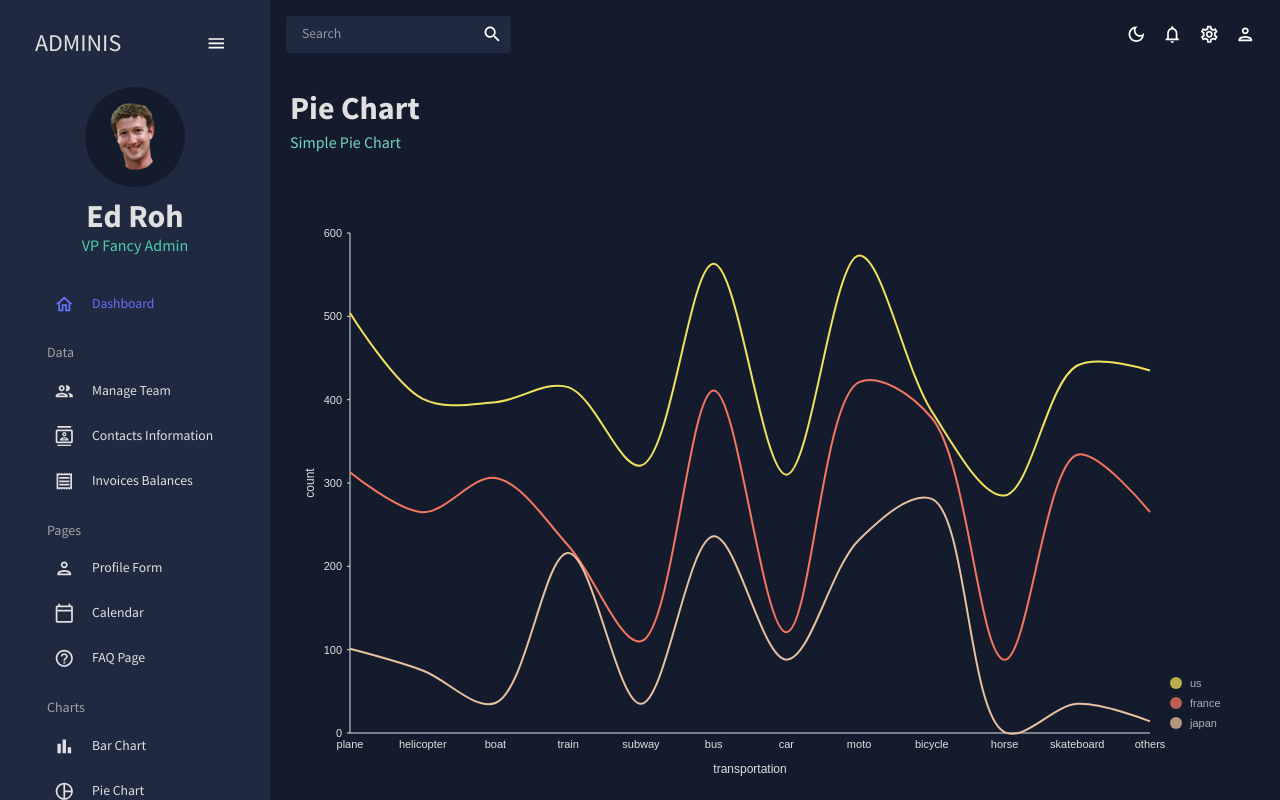
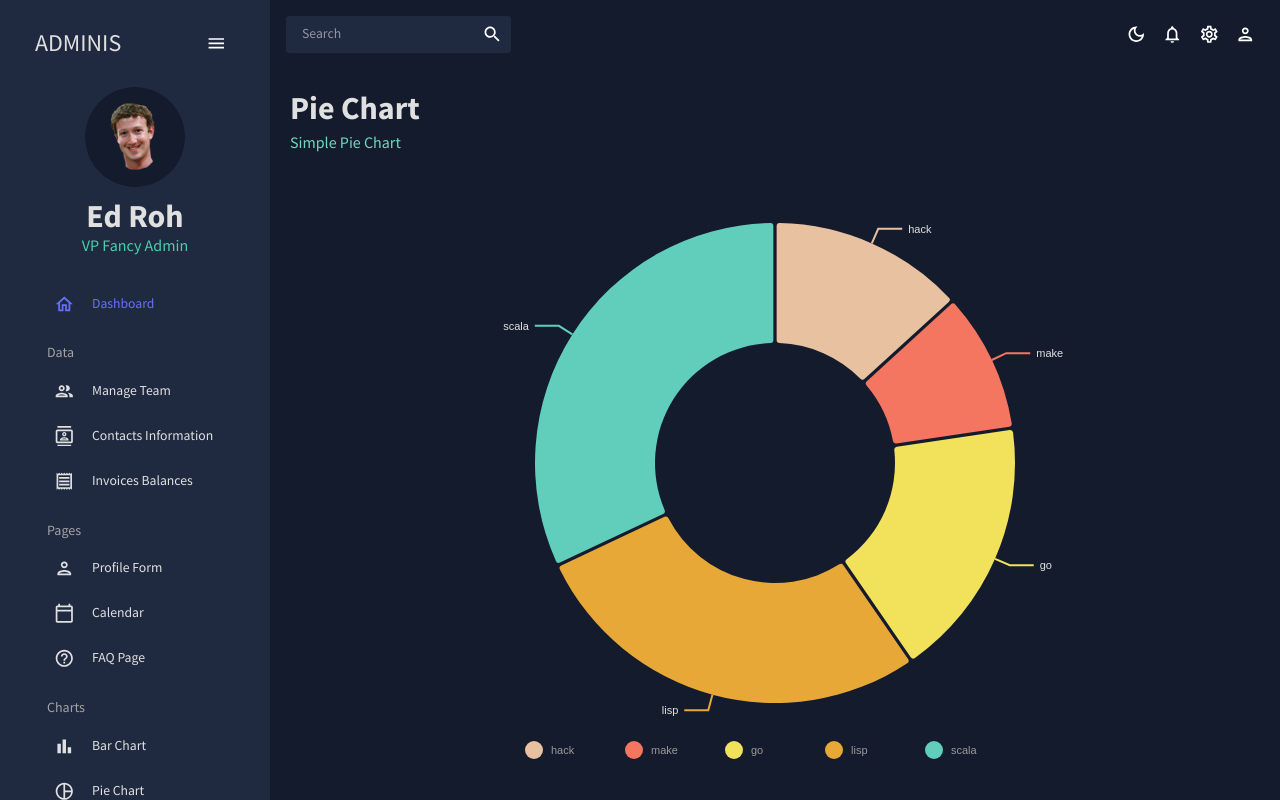
Before and after one commit to DenseLink/react-admin, a React (Create React App) app: page /pie in a window 1280 px wide. Built offline with nearby package versions, Linux system fonts and the light colour scheme.

Commit message:
pie chart

```diff
--- a/src/components/PieChart.jsx
+++ b/src/components/PieChart.jsx
@@ -1,14 +1,13 @@
-import { ResponsiveLine } from "@nivo/line";
+import { ResponsivePie } from "@nivo/pie";
+import { tokens } from "../theme";
 import { useTheme } from "@mui/material";
-import { tokens } from "../theme";
-import { mockLineData as data } from "../data/mockData";
+import { mockPieData as data } from "../data/mockData";
 
-const LineChart = ({ isCustomLineColors = false, isDashboard = false }) => {
+const PieChart = () => {
   const theme = useTheme();
   const colors = tokens(theme.palette.mode);
-
   return (
-    <ResponsiveLine
+    <ResponsivePie
       data={data}
       theme={{
         axis: {
@@ -37,74 +36,67 @@ const LineChart = ({ isCustomLineColors = false, isDashboard = false }) => {
             fill: colors.grey[100],
           },
         },
-        tooltip: {
-          container: {
-            color: colors.primary[500],
-          },
+      }}
+      margin={{ top: 40, right: 80, bottom: 80, left: 80 }}
+      innerRadius={0.5}
+      padAngle={0.7}
+      cornerRadius={3}
+      activeOuterRadiusOffset={8}
+      borderColor={{
+        from: "color",
+        modifiers: [["darker", 0.2]],
+      }}
+      arcLinkLabelsSkipAngle={10}
+      arcLinkLabelsTextColor={colors.grey[100]}
+      arcLinkLabelsThickness={2}
+      arcLinkLabelsColor={{ from: "color" }}
+      enableArcLabels={false}
+      arcLabelsRadiusOffset={0.4}
+      arcLabelsSkipAngle={7}
+      arcLabelsTextColor={{
+        from: "color",
+        modifiers: [["darker", 2]],
+      }}
+      defs={[
+        {
+          id: "dots",
+          type: "patternDots",
+          background: "inherit",
+          color: "rgba(255, 255, 255, 0.3)",
+          size: 4,
+          padding: 1,
+          stagger: true,
         },
-      }}
-      colors={isDashboard ? { datum: "color" } : { scheme: "nivo" }} // added
-      margin={{ top: 50, right: 110, bottom: 50, left: 60 }}
-      xScale={{ type: "point" }}
-      yScale={{
-        type: "linear",
-        min: "auto",
-        max: "auto",
-        stacked: true,
-        reverse: false,
-      }}
-      yFormat=" >-.2f"
-      curve="catmullRom"
-      axisTop={null}
-      axisRight={null}
-      axisBottom={{
-        orient: "bottom",
-        tickSize: 0,
-        tickPadding: 5,
-        tickRotation: 0,
-        legend: isDashboard ? undefined : "transportation", // added
-        legendOffset: 36,
-        legendPosition: "middle",
-      }}
-      axisLeft={{
-        orient: "left",
-        tickValues: 5, // added
-        tickSize: 3,
-        tickPadding: 5,
-        tickRotation: 0,
-        legend: isDashboard ? undefined : "count", // added
-        legendOffset: -40,
-        legendPosition: "middle",
-      }}
-      enableGridX={false}
-      enableGridY={false}
-      pointSize={8}
-      pointColor={{ theme: "background" }}
-      pointBorderWidth={2}
-      pointBorderColor={{ from: "serieColor" }}
-      pointLabelYOffset={-12}
-      useMesh={true}
+        {
+          id: "lines",
+          type: "patternLines",
+          background: "inherit",
+          color: "rgba(255, 255, 255, 0.3)",
+          rotation: -45,
+          lineWidth: 6,
+          spacing: 10,
+        },
+      ]}
       legends={[
         {
-          anchor: "bottom-right",
-          direction: "column",
+          anchor: "bottom",
+          direction: "row",
           justify: false,
-          translateX: 100,
-          translateY: 0,
+          translateX: 0,
+          translateY: 56,
           itemsSpacing: 0,
+          itemWidth: 100,
+          itemHeight: 18,
+          itemTextColor: "#999",
           itemDirection: "left-to-right",
-          itemWidth: 80,
-          itemHeight: 20,
-          itemOpacity: 0.75,
-          symbolSize: 12,
+          itemOpacity: 1,
+          symbolSize: 18,
           symbolShape: "circle",
-          symbolBorderColor: "rgba(0, 0, 0, .5)",
           effects: [
             {
               on: "hover",
               style: {
-                itemBackground: "rgba(0, 0, 0, .03)",
-                itemOpacity: 1,
+                itemTextColor: "#000",
               },
             },
           ],
@@ -114,4 +106,4 @@ const LineChart = ({ isCustomLineColors = false, isDashboard = false }) => {
   );
 };
 
-export default LineChart;
+export default PieChart;
```
